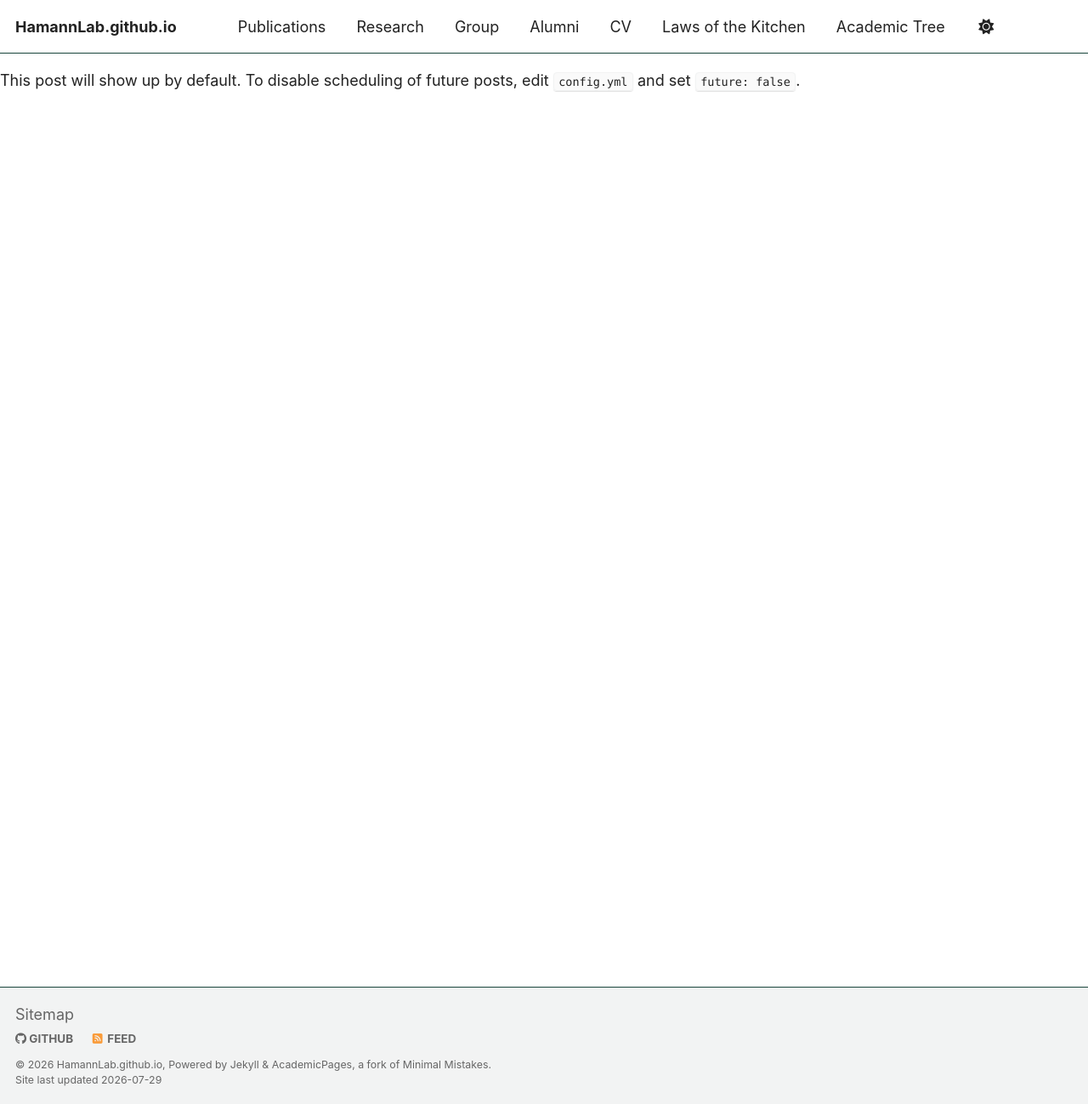
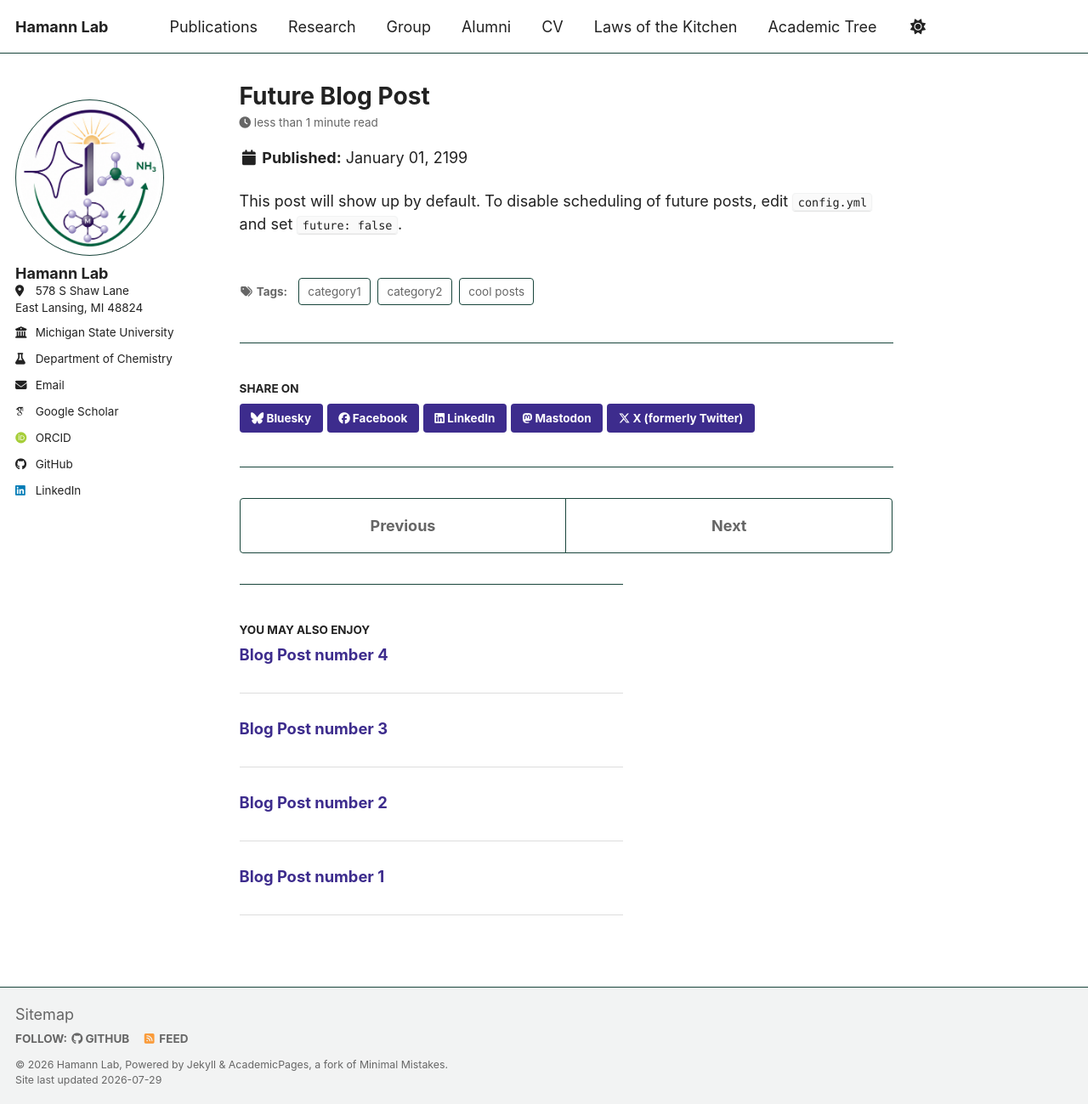
Before and after one commit to HamannLab/HamannLab.github.io, a Jekyll site: the page built from _posts/2199-01-01-future-post.md, in a window 1280 px wide and 1299 px high. Shown: the whole window at 85% size. Built offline with Jekyll 4.4.1, drawn with Linux system fonts in a browser that asks for light colours; some web fonts are replaced; a script bundle is joined from its source files by our own code; our own code applies the rules of GitHub Pages for plain Markdown files; library files that are not in the unit come from our copies; some of the changed lines change nothing that is shown.

Commit message:
Update _config.yml with site settings and author info
Added various site settings and configurations to _config.yml, including author details, publication categories, social media links, and analytics settings.

```diff
--- a/_config.yml
+++ b/_config.yml
@@ -1,3 +1,22 @@
+# Welcome to Jekyll!
+#
+# This config file is meant for settings that affect your entire site, values
+# which you are expected to set up once and rarely need to edit after that.
+# For technical reasons, this file is *NOT* reloaded automatically when you use
+# `jekyll serve -l -H localhost`. If you change this file, please restart the
+# server process.
+
+# Basic Site Settings
+locale: "en-US"
+site_theme: "default"
+title: "Hamann Lab"
+title_separator: "-"
+name: &name "Hamann Lab"
+description: &description "Hamann Group: Energy and Catalysis Research"
+url: "https://hamannlab.github.io"
+baseurl: ""
+repository: "HamannLab/HamannLab.github.io"
+
 # Site Author
 author:
   name: "Hamann Lab"
@@ -14,7 +33,239 @@
   email: "hamann@msu.edu"
   googlescholar: "https://scholar.google.com/citations?user=KRBt0_AAAAAJ&hl=en"
   orcid: "https://orcid.org/0000-0001-6917-7494"
-  linkedin: "https://www.linkedin.com/in/thomas-hamann-a1117954/"
 
-  # Repository
+  # Repositories and social media
   github: "HamannLab"
+  linkedin: "thomas-hamann-a1117954"
+
+# Publication Category
+publication_category:
+  books:
+    title: 'Books'
+  manuscripts:
+    title: 'Journal Articles'
+  conferences:
+    title: 'Conference Papers'
+
+# Site Settings
+teaser: ""
+breadcrumbs: false
+words_per_minute: 160
+future: true
+read_more: "disabled"
+talkmap_link: false
+comments:
+  provider: false
+  disqus:
+    shortname: ""
+  discourse:
+    server: ""
+  facebook:
+    appid: ""
+    num_posts: 5
+    colorscheme: "light"
+staticman:
+  allowedFields: ['name', 'email', 'url', 'message']
+  branch: "gh-pages"
+  commitMessage: "New comment."
+  filename: comment-{@timestamp}
+  format: "yml"
+  moderation: true
+  path: "_data/comments/{options.slug}"
+  requiredFields: ['name', 'email', 'message']
+  transforms:
+    email: "md5"
+  generatedFields:
+    date:
+      type: "date"
+      options:
+        format: "iso8601"
+atom_feed:
+  hide: false
+  path: ""
+
+# SEO Related
+google_site_verification: ""
+bing_site_verification: ""
+alexa_site_verification: ""
+yandex_site_verification: ""
+
+# Social Sharing
+twitter:
+  username: ""
+facebook:
+  username: ""
+  app_id: ""
+  publisher: ""
+og_image: ""
+og_description: ""
+
+social:
+  type: "Person"
+  name: ""
+  links: []
+
+# Analytics
+analytics:
+  provider: "false"
+  google:
+    tracking_id: ""
+
+# Reading Files
+include:
+  - .htaccess
+  - _pages
+  - files
+exclude:
+  - "*.sublime-project"
+  - "*.sublime-workspace"
+  - .asset-cache
+  - .bundle
+  - .github
+  - .jekyll-assets-cache
+  - .sass-cache
+  - assets/js/_main.js
+  - assets/js/plugins
+  - assets/js/vendor
+  - CHANGELOG
+  - Capfile
+  - config
+  - Dockerfile
+  - Gemfile
+  - Gruntfile.js
+  - gulpfile.js
+  - LICENSE
+  - local
+  - log
+  - node_modules
+  - package.json*
+  - Rakefile
+  - README
+  - tmp
+  - vendor
+keep_files:
+  - .git
+  - .svn
+encoding: "utf-8"
+markdown_ext: "markdown,mkdown,mkdn,mkd,md"
+
+# Conversion
+markdown: kramdown
+highlighter: rouge
+lsi: false
+excerpt_separator: "\n\n"
+incremental: false
+
+# Markdown Processing
+kramdown:
+  input: GFM
+  hard_wrap: false
+  auto_ids: true
+  footnote_nr: 1
+  entity_output: as_char
+  toc_levels: 1..6
+  smart_quotes: lsquo,rsquo,ldquo,rdquo
+  enable_coderay: false
+
+# Collections
+collections:
+  teaching:
+    output: true
+    permalink: /:collection/:path/
+  publications:
+    output: true
+    permalink: /:collection/:path/
+  portfolio:
+    output: true
+    permalink: /:collection/:path/
+  talks:
+    output: true
+    permalink: /:collection/:path/
+
+# Defaults
+defaults:
+  - scope:
+      path: ""
+      type: posts
+    values:
+      layout: single
+      author_profile: true
+      read_time: true
+      comments: true
+      share: true
+      related: true
+  - scope:
+      path: ""
+      type: pages
+    values:
+      layout: single
+      author_profile: true
+  - scope:
+      path: ""
+      type: teaching
+    values:
+      layout: single
+      author_profile: true
+      share: true
+      comments: true
+  - scope:
+      path: ""
+      type: publications
+    values:
+      layout: single
+      author_profile: true
+      share: true
+      comments: true
+  - scope:
+      path: ""
+      type: portfolio
+    values:
+      layout: single
+      author_profile: true
+      share: true
+      comment: true
+  - scope:
+      path: ""
+      type: talks
+    values:
+      layout: talk
+      author_profile: true
+      share: true
+
+# Sass/SCSS
+sass:
+  sass_dir: _sass
+  style: compressed
+
+# Outputting
+permalink: /:categories/:title/
+timezone: Etc/UTC
+
+# Plugins
+plugins:
+  - jekyll-feed
+  - jekyll-gist
+  - jekyll-paginate
+  - jekyll-sitemap
+  - jekyll-redirect-from
+  - jemoji
+
+whitelist:
+  - jekyll-feed
+  - jekyll-gist
+  - jekyll-paginate
+  - jekyll-sitemap
+  - jekyll-redirect-from
+  - jemoji
+
+category_archive:
+  type: liquid
+  path: /categories/
+tag_archive:
+  type: liquid
+  path: /tags/
+
+compress_html:
+  clippings: all
+  ignore:
+    envs: development
```
